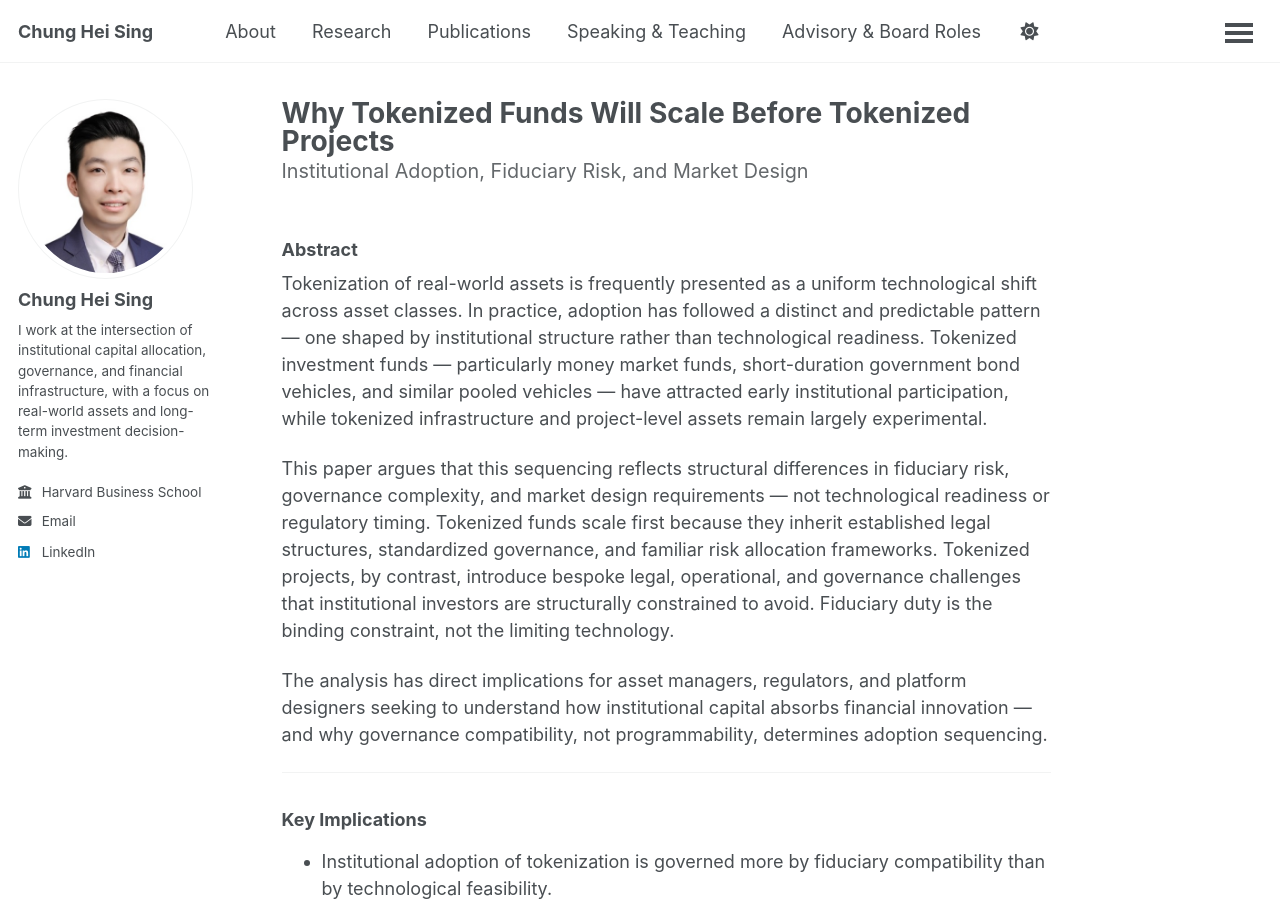
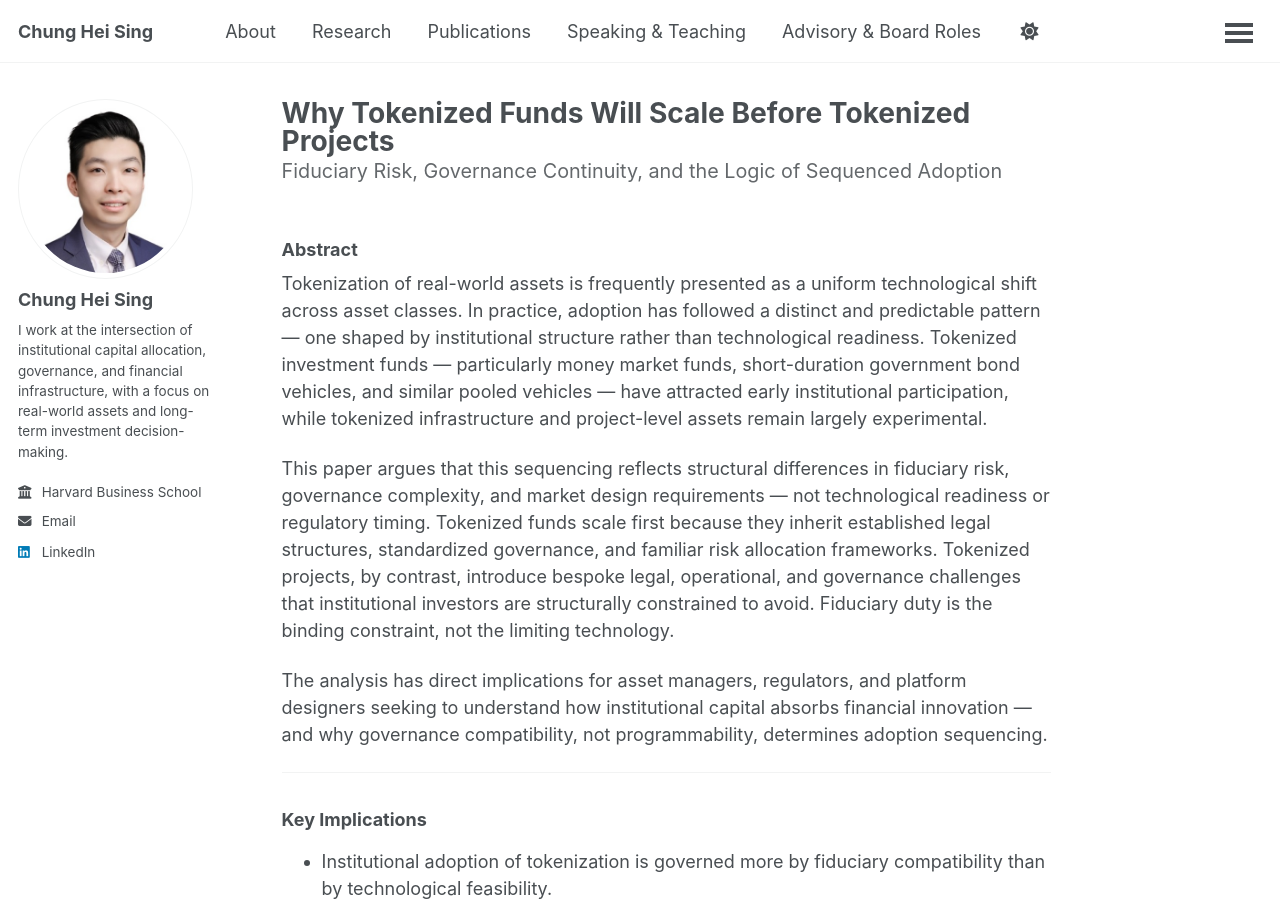
Before and after one commit to chungheising/chungheising.github.io, a Jekyll site: the page built from _publications/2024_10_Why_Tokenized_Funds_Scale_Before_Tokenized_Projects.md, in a window 1280 px wide and 900 px high. Built offline with Jekyll 4.4.1, drawn with Linux system fonts in a browser that asks for light colours; a script bundle is joined from its source files by our own code; library files that are not in the unit come from our copies.

Commit message:
Update 2024_10_Why_Tokenized_Funds_Scale_Before_Tokenized_Projects.md

```diff
--- a/_publications/2024_10_Why_Tokenized_Funds_Scale_Before_Tokenized_Projects.md
+++ b/_publications/2024_10_Why_Tokenized_Funds_Scale_Before_Tokenized_Projects.md
@@ -1,6 +1,6 @@
 ---
 title: "Why Tokenized Funds Will Scale Before Tokenized Projects"
-subtitle: "Institutional Adoption, Fiduciary Risk, and Market Design"
+subtitle: "Fiduciary Risk, Governance Continuity, and the Logic of Sequenced Adoption"
 collection: publications
 permalink: /publication/tokenized-funds-scale-before-tokenized-projects/
 date: 2024-10-01
```
